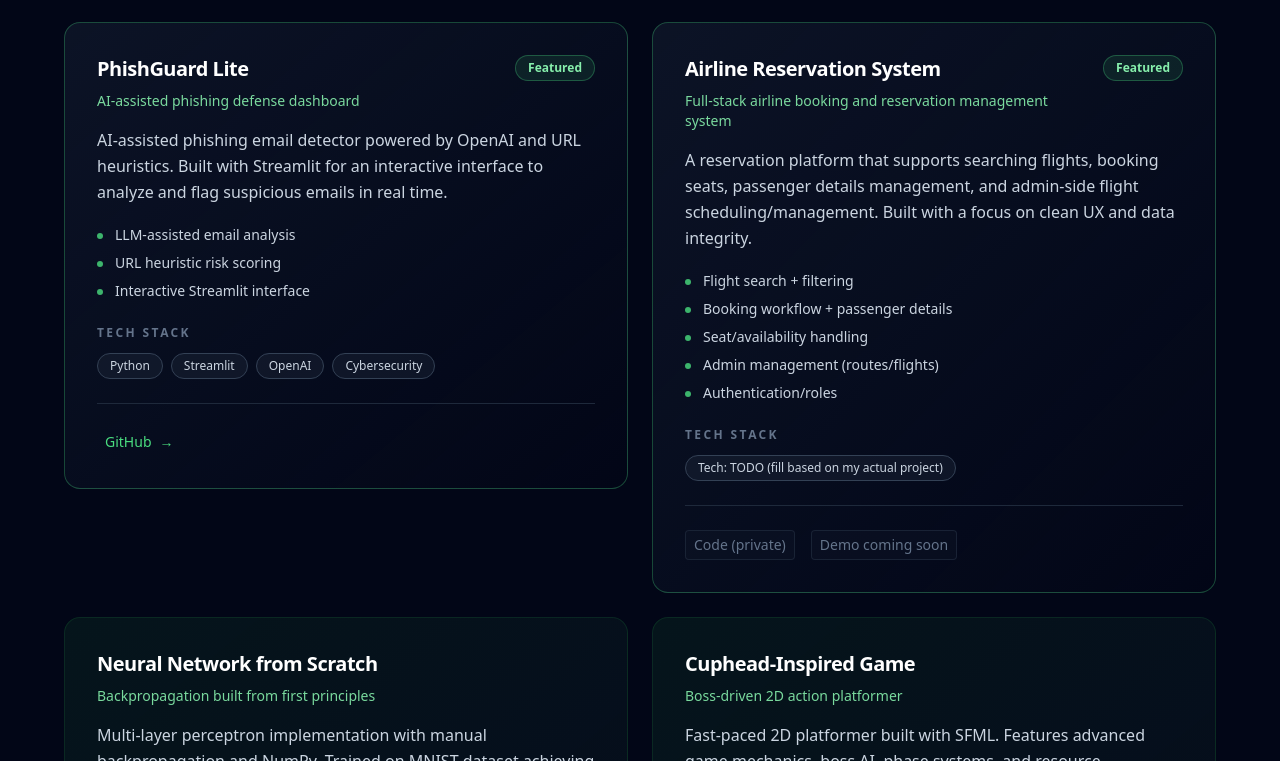
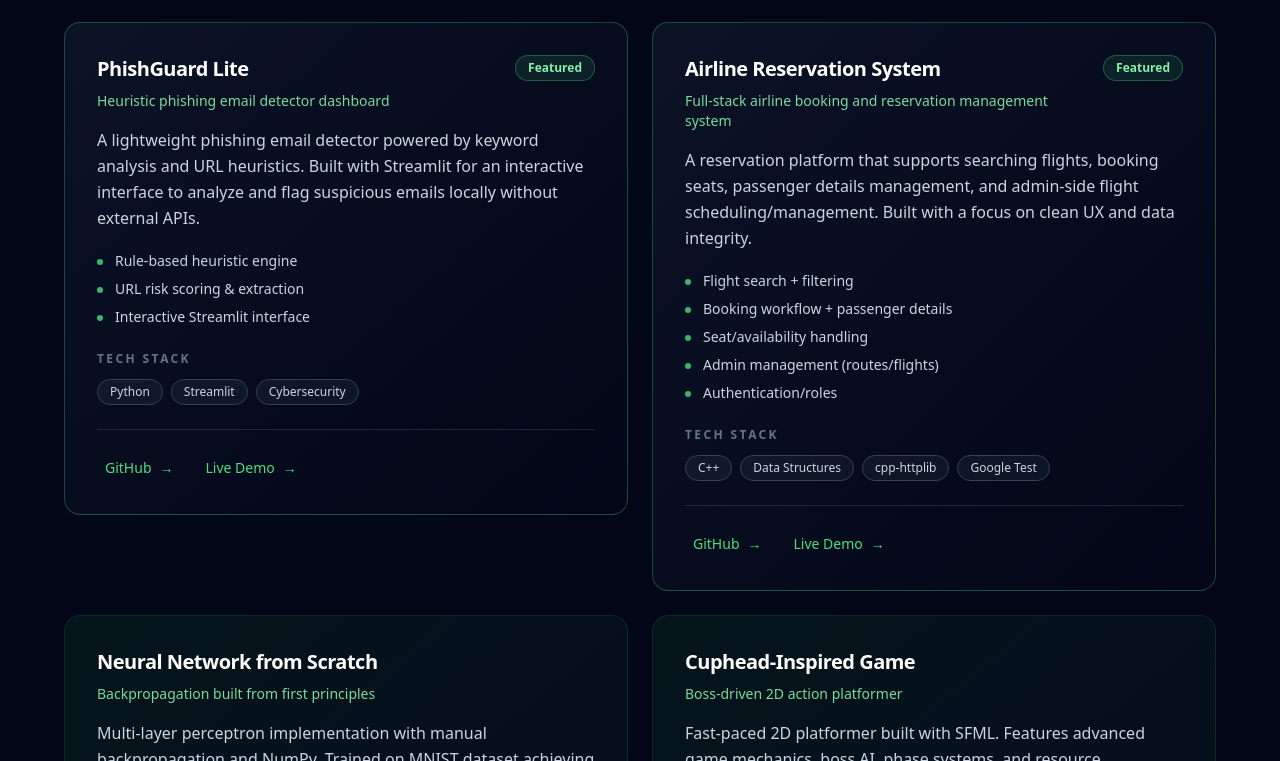
Before and after one commit to MuhammadYahya001/portfolio, a React (Vite) app: page / in a window 1280 px wide. Shown: the part 1939-2700 px from the top of the page. Built offline with nearby package versions, Linux system fonts and the light colour scheme.

Commit message:
Add live demo links for Airline Reservation System and Phishguard Lite

```diff
--- a/src/components/ProjectCard.jsx
+++ b/src/components/ProjectCard.jsx
@@ -106,7 +106,7 @@ export default function ProjectCard({
               rel="noreferrer"
               className="inline-flex items-center gap-2 text-sm font-medium text-green-400 transition-premium hover:text-green-300 focus-ring rounded px-2 py-1"
             >
-              <span>Watch Demo</span>
+              <span>{liveLabel || "Live Demo"}</span>
               <span className="transition-premium group-hover:translate-x-1">→</span>
             </a>
           )}
--- a/src/components/Projects.jsx
+++ b/src/components/Projects.jsx
@@ -33,16 +33,18 @@ const PROJECTS = [
   },
   {
     title: "PhishGuard Lite",
-    tagline: "AI-assisted phishing defense dashboard",
+    tagline: "Heuristic phishing email detector dashboard",
     desc:
-      "AI-assisted phishing email detector powered by OpenAI and URL heuristics. Built with Streamlit for an interactive interface to analyze and flag suspicious emails in real time.",
+      "A lightweight phishing email detector powered by keyword analysis and URL heuristics. Built with Streamlit for an interactive interface to analyze and flag suspicious emails locally without external APIs.",
     highlights: [
-      "LLM-assisted email analysis",
-      "URL heuristic risk scoring",
+      "Rule-based heuristic engine",
+      "URL risk scoring & extraction",
       "Interactive Streamlit interface",
     ],
-    tech: ["Python", "Streamlit", "OpenAI", "Cybersecurity"],
+    tech: ["Python", "Streamlit", "Cybersecurity"],
     repoUrl: "https://github.com/MuhammadYahya001/phishguard-lite",
+    liveUrl: "https://phishguard-lite.streamlit.app/",
+    liveLabel: "Live Demo",
     featured: true,
   },
   {
@@ -57,9 +59,10 @@ const PROJECTS = [
       "Admin management (routes/flights)",
       "Authentication/roles",
     ],
-    tech: ["Tech: TODO (fill based on my actual project)"],
-    repoLabel: "Code (private)",
-    liveLabel: "Demo coming soon",
+    tech: ["C++", "Data Structures", "cpp-httplib", "Google Test"],
+    repoUrl: "https://github.com/MuhammadYahya001/Airline-Reservation-System",
+    liveUrl: "https://airline-reservation-system-xi.vercel.app/",
+    liveLabel: "Live Demo",
     featured: true,
   },
   {
```
